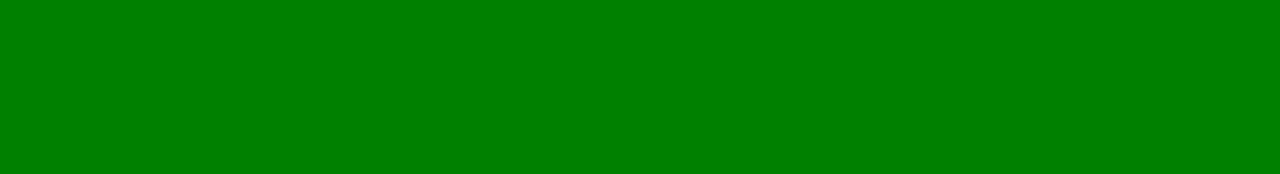
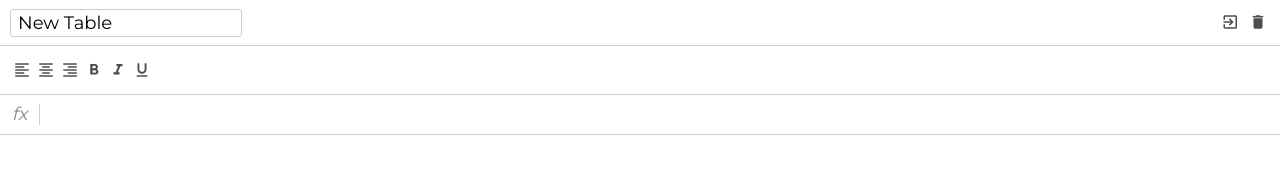
Before and after one commit to ZeiZel/ts-excel, a website built with webpack: page src/public/index.html in a window 1280 px wide. Built offline with nearby package versions, Linux system fonts and the light colour scheme.

Commit message:
header, toolbar, formula layout

```diff
--- a/src/index.ts
+++ b/src/index.ts
@@ -1,4 +1 @@
 import './scss/index.scss';
-import './module';
-
-console.log('workink');
--- a/src/module.ts
+++ /dev/null
@@ -1,5 +0,0 @@
-export async function start(): Promise<string> {
-	return Promise.resolve('async workink');
-}
-
-start().then(console.log);
--- a/src/public/index.html
+++ b/src/public/index.html
@@ -1,14 +1,60 @@
-<!doctype html>
-<html lang='en'>
-<head>
-	<meta charset='UTF-8'>
-	<meta name='viewport'
-	      content='width=device-width, user-scalable=no, initial-scale=1.0, maximum-scale=1.0, minimum-scale=1.0'>
-	<meta http-equiv='X-UA-Compatible' content='ie=edge'>
-	<link rel='icon' href='favicon.ico'>
-	<title>Excel</title>
-</head>
-<body>
-	<div class='root'></div>
-</body>
+<!DOCTYPE html>
+<html lang="en">
+	<head>
+		<meta charset="UTF-8" />
+		<meta
+			name="viewport"
+			content="width=device-width, user-scalable=no, initial-scale=1.0, maximum-scale=1.0, minimum-scale=1.0"
+		/>
+		<meta http-equiv="X-UA-Compatible" content="ie=edge" />
+		<link rel="icon" href="favicon.ico" />
+		<!-- Material Icons Font -->
+		<link href="https://fonts.googleapis.com/icon?family=Material+Icons" rel="stylesheet" />
+		<title>Excel</title>
+	</head>
+	<body>
+		<div class="root">
+			<div id="app" class="container">
+				<div class="excel">
+					<div class="excel__header header">
+						<input type="text" class="header__input" value="New Table" />
+
+						<div>
+							<button class="header__button">
+								<i class="material-icons">exit_to_app</i>
+							</button>
+							<button class="header__button">
+								<i class="material-icons">delete</i>
+							</button>
+						</div>
+					</div>
+					<div class="excel__toolbar toolbar">
+						<button class="toolbar__button">
+							<i class="material-icons">format_align_left</i>
+						</button>
+						<button class="toolbar__button">
+							<i class="material-icons">format_align_center</i>
+						</button>
+						<button class="toolbar__button">
+							<i class="material-icons">format_align_right</i>
+						</button>
+						<button class="toolbar__button">
+							<i class="material-icons">format_bold</i>
+						</button>
+						<button class="toolbar__button">
+							<i class="material-icons">format_italic</i>
+						</button>
+						<button class="toolbar__button">
+							<i class="material-icons">format_underlined</i>
+						</button>
+					</div>
+					<div class="excel__formula formula">
+						<div class="formula__info">fx</div>
+						<div class="formula__input" contenteditable spellcheck="false"></div>
+					</div>
+					<div class="excel__table table"></div>
+				</div>
+			</div>
+		</div>
+	</body>
 </html>
--- /dev/null
+++ b/src/scss/base/_base.scss
@@ -0,0 +1,42 @@
+* {
+	box-sizing: border-box;
+
+	margin: 0;
+	padding: 0;
+
+	&::-webkit-scrollbar {
+		width: 8px;
+	}
+
+	&::-webkit-scrollbar-track {
+		background-color: transparent;
+	}
+
+	&::-webkit-scrollbar-thumb {
+		background-color: gray;
+		border-radius: 3px;
+		transition: all 0.2s;
+
+		&:hover {
+			background-color: #9a9a9a;
+		}
+	}
+}
+
+body {
+	font-family: Montserrat, sans-serif;
+	font-size: 14px;
+}
+
+.excel {
+	position: relative;
+
+	&__header {
+	}
+	&__toolbar {
+	}
+	&__formula {
+	}
+	&__table {
+	}
+}
--- /dev/null
+++ b/src/scss/base/_mixins.scss
@@ -0,0 +1,29 @@
+@mixin button($color) {
+	display: inline-block;
+
+	position: relative;
+
+	height: 24px;
+	min-width: 24px;
+
+	padding: 3px;
+
+	text-align: center;
+
+	color: rgba(0, 0, 0, 0.7);
+
+	cursor: pointer;
+
+	& > i {
+		font-size: 18px;
+	}
+
+	&:active,
+	&.active {
+		color: $color;
+	}
+
+	&:hover {
+		background: var(--gray-light);
+	}
+}
--- /dev/null
+++ b/src/scss/base/_reset.scss
@@ -0,0 +1,122 @@
+/* Reset and base styles  */
+* {
+	padding: 0px;
+	margin: 0px;
+	border: none;
+}
+
+*,
+*::before,
+*::after {
+	box-sizing: border-box;
+}
+
+:focus,
+:active {
+	/*outline: none;*/
+}
+
+a:focus,
+a:active {
+	/* outline: none;*/
+}
+
+/* Links */
+
+a,
+a:link,
+a:visited {
+	/* color: inherit; */
+	text-decoration: none;
+	/* display: inline-block; */
+}
+
+a:hover {
+	/* color: inherit; */
+	text-decoration: none;
+}
+
+/* Common */
+
+aside,
+nav,
+footer,
+header,
+section,
+main {
+	display: block;
+}
+
+h1,
+h2,
+h3,
+h4,
+h5,
+h6,
+p {
+	font-size: inherit;
+	font-weight: inherit;
+}
+
+ul,
+ul li {
+	list-style: none;
+}
+
+img {
+	vertical-align: top;
+}
+
+img,
+svg {
+	max-width: 100%;
+	height: auto;
+}
+
+address {
+	font-style: normal;
+}
+
+/* Form */
+
+input,
+textarea,
+button,
+select {
+	font-family: inherit;
+	font-size: inherit;
+	color: inherit;
+	background-color: transparent;
+}
+
+input::-ms-clear {
+	display: none;
+}
+
+button,
+input[type='submit'] {
+	display: inline-block;
+	box-shadow: none;
+	background-color: transparent;
+	background: none;
+	cursor: pointer;
+}
+
+input:focus,
+input:active,
+button:focus,
+button:active {
+}
+
+button::-moz-focus-inner {
+	padding: 0;
+	border: 0;
+}
+
+label {
+	cursor: pointer;
+}
+
+legend {
+	display: block;
+}
--- /dev/null
+++ b/src/scss/base/_vars.scss
@@ -0,0 +1,12 @@
+:root {
+	--white: #fff;
+	--gray-light: #cdcdcd;
+	--focus: #237ff1;
+	--muted: #888;
+
+	--header-height: 45px;
+	--toolbar-height: 50px;
+	--formula-height: 40px;
+
+	--info-cell-width: 40px;
+}
--- /dev/null
+++ b/src/scss/blocks/_formula.scss
@@ -0,0 +1,38 @@
+.formula {
+	display: flex;
+	align-items: center;
+
+	position: absolute;
+	left: 0;
+	right: 0;
+	top: calc(var(--header-height) + var(--toolbar-height));
+
+	height: var(--formula-height);
+
+	border-bottom: 1px solid var(--gray-light);
+
+	&__info {
+		font-size: 18px;
+		font-style: italic;
+		text-align: center;
+		color: var(--muted);
+
+		min-width: var(--info-cell-width);
+
+		border-right: 1px solid var(--gray-light);
+	}
+
+	&__input {
+		display: flex;
+		align-items: center;
+
+		width: 100%;
+		height: 100%;
+
+		padding: 4px;
+
+		font-size: 14px;
+
+		outline: none;
+	}
+}
--- /dev/null
+++ b/src/scss/blocks/_header.scss
@@ -0,0 +1,33 @@
+.header {
+	display: flex;
+	align-items: center;
+	justify-content: space-between;
+
+	position: absolute;
+	top: 0;
+	left: 0;
+	right: 0;
+
+	height: var(--header-height);
+
+	padding: 10px;
+
+	&__input {
+		padding: 2px 7px;
+
+		font-size: 18px;
+		line-height: 22px;
+
+		border: 1px solid var(--gray-light);
+		border-radius: 3px;
+
+		&:focus {
+			border: 1px solid var(--focus);
+			outline-color: var(--focus);
+		}
+	}
+
+	&__button {
+		@include button(red);
+	}
+}
--- /dev/null
+++ b/src/scss/blocks/_toolbar.scss
@@ -0,0 +1,19 @@
+.toolbar {
+	display: flex;
+	align-items: center;
+
+	position: absolute;
+	left: 0;
+	right: 0;
+	top: var(--header-height);
+
+	padding: 7px 10px;
+	height: var(--toolbar-height);
+
+	border-top: 1px solid var(--gray-light);
+	border-bottom: 1px solid var(--gray-light);
+
+	&__button {
+		@include button(green);
+	}
+}
--- a/src/scss/index.scss
+++ b/src/scss/index.scss
@@ -1,9 +1,17 @@
-$red: green;
+// styles module
+@import 'normalize.css';
 
-* {
-	box-sizing: border-box;
-}
+// font
+@import url('https://fonts.googleapis.com/css2?family=Montserrat:wght@400;600;700&display=swap');
 
-body {
-	background: $red;
-}
+// base
+@import 'base/reset';
+@import 'base/vars';
+@import 'base/mixins';
+@import 'base/base';
+
+// blocks
+@import 'blocks/header';
+@import 'blocks/formula';
+@import 'blocks/table';
+@import 'blocks/toolbar';
```
Also changed, not shown: package.json (+5 -2 lines), src/scss/blocks/_table.scss (added), 1 other file.
